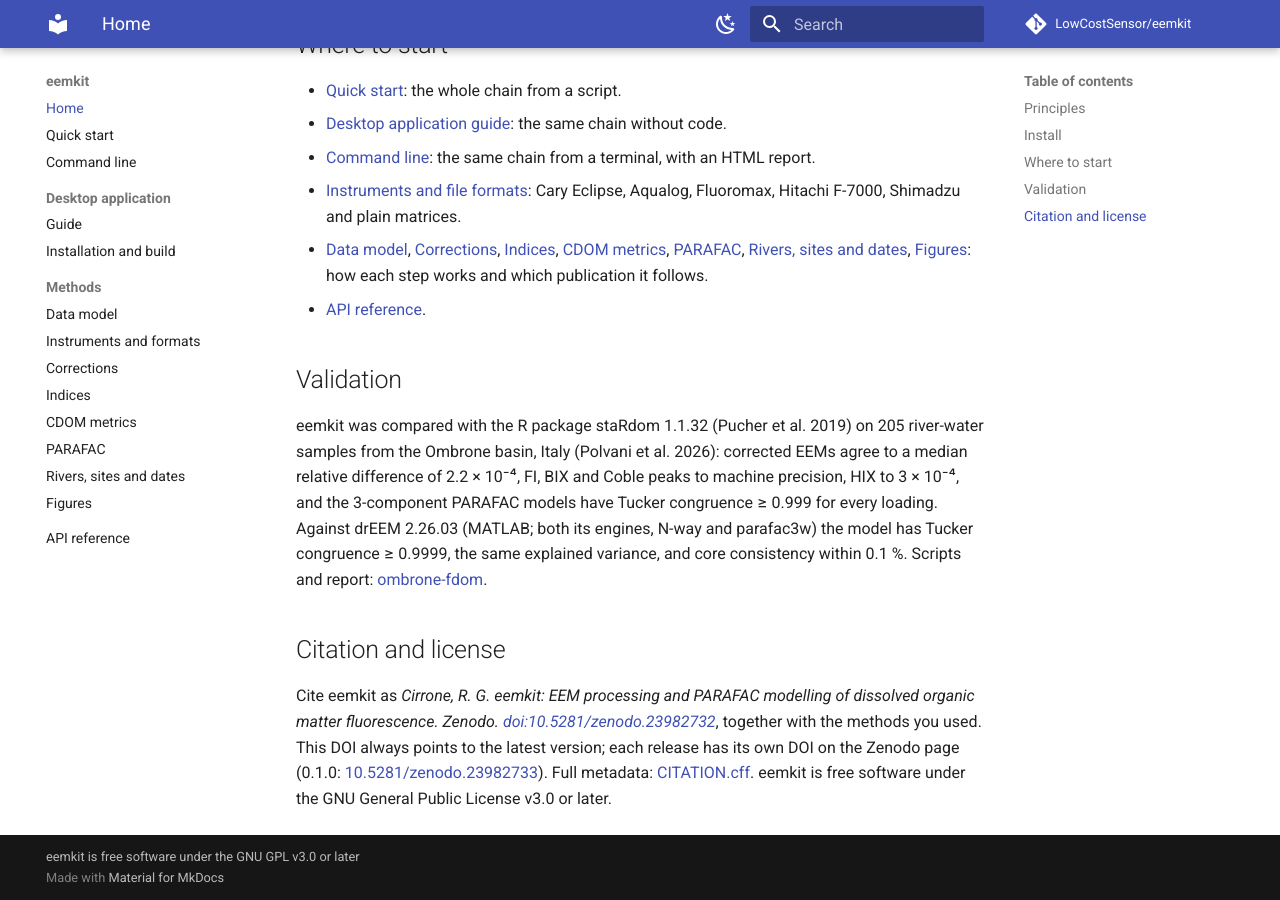
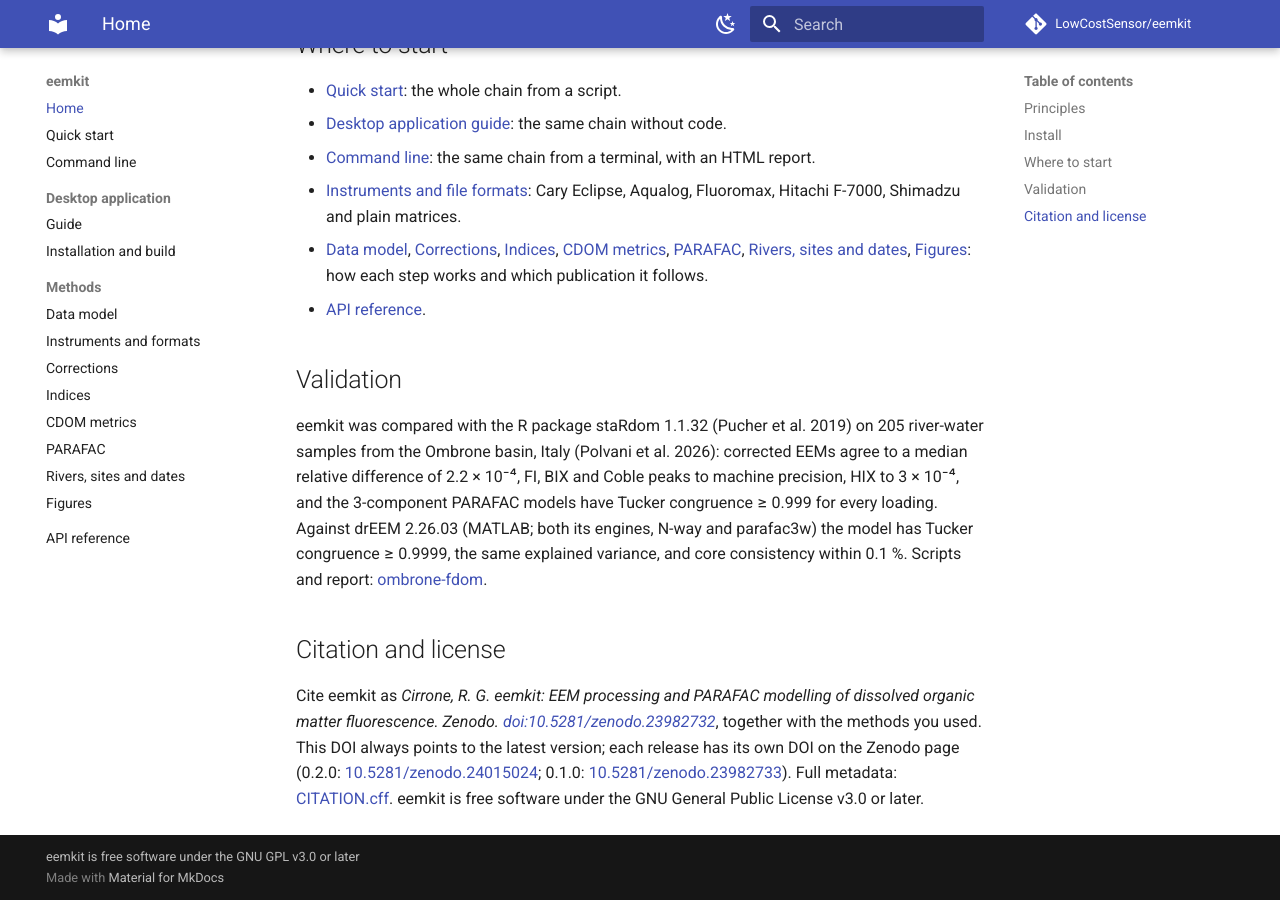
Before and after one commit to LowCostSensor/eemkit, an MkDocs documentation site: the page built from docs/index.md, in a window 1280 px wide and 900 px high, scrolled down 1713 px. Built offline with MkDocs 1.6.1 and Material for MkDocs 9.7.7, drawn with Linux system fonts in a browser that asks for light colours; comment, search, counter and statistics services are not loaded.

Commit message:
DOI of version 0.2.0 (10.5281/zenodo.24015024)
Co-Authored-By: Claude Opus 5.5 <noreply@anthropic.com>

```diff
--- a/docs/index.md
+++ b/docs/index.md
@@ -88,7 +88,8 @@ Cite eemkit as *Cirrone, R. G. eemkit: EEM processing and PARAFAC modelling
 of dissolved organic matter fluorescence. Zenodo.
 [doi:10.5281/zenodo.23982732](https://doi.org/10.5281/zenodo.23982732)*,
 together with the methods you used. This DOI always points to the latest
-version; each release has its own DOI on the Zenodo page (0.1.0:
+version; each release has its own DOI on the Zenodo page (0.2.0:
+[10.5281/zenodo.24015024](https://doi.org/10.5281/zenodo.24015024); 0.1.0:
 [10.5281/zenodo.23982733](https://doi.org/10.5281/zenodo.23982733)). Full
 metadata:
 [CITATION.cff](https://github.com/LowCostSensor/eemkit/blob/main/CITATION.cff). eemkit is free software under the GNU General Public License v3.0 or
```
Also changed, not shown: CHANGELOG.md (+0 -1 lines), README.md (+2 -1 lines), 1 other file.
